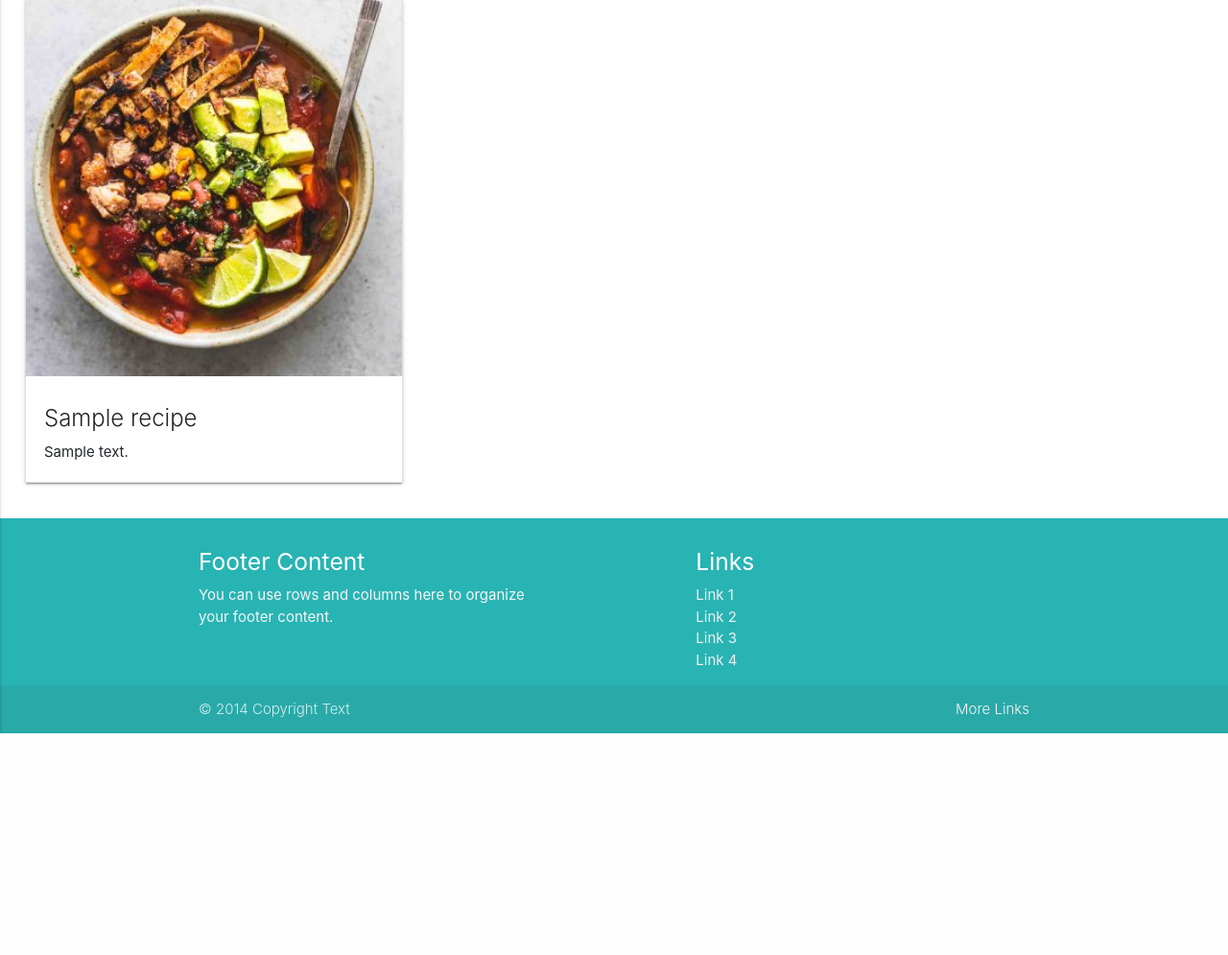
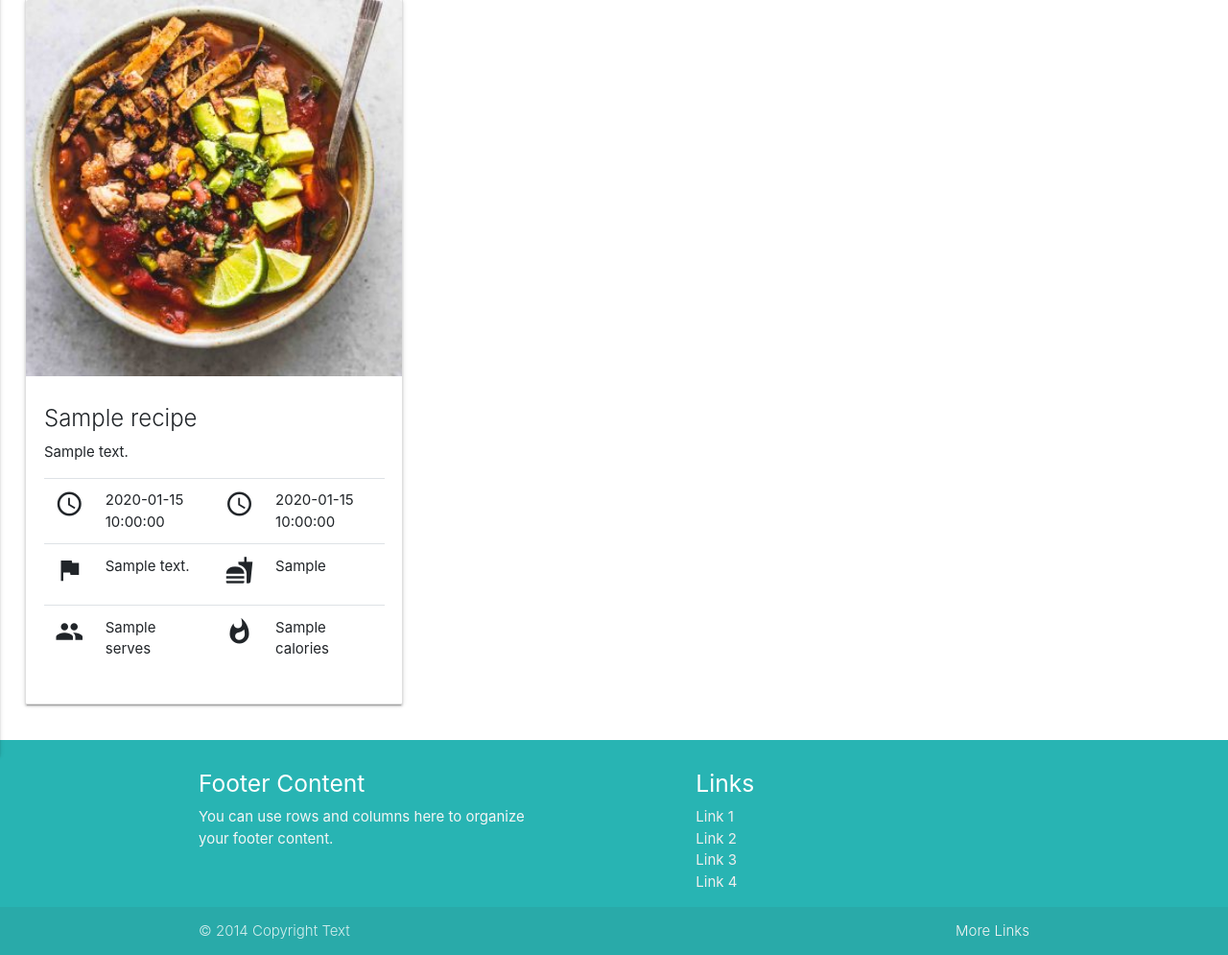
Before and after one commit to DejanHinic/cook_book, a Flask app: page /get_recipes in a window 1280 px wide. Shown: the part 73-1068 px from the top of the page at 96% size. Before the commit the page ends 837 px from the top, so only its background shows below. Run offline with Flask 2, Linux system fonts and the light colour scheme; a database or web service that is not in the repository returns one stand-in record (values such as "Sample title"); some libraries are stand-ins or nearby versions.

Commit message:
adding icons and connecting the arrays from mongodb

```diff
--- a/templates/recipes.html
+++ b/templates/recipes.html
@@ -9,6 +9,28 @@
                         <div class="card-body">
                             <h5 class="card-title">{{recipe.recipe_name}}</h5>
                             <p class="card-text">{{recipe.recipe_description}}</p>
+                            <table class="table">
+                                <tbody>
+                                    <tr>
+                                        <th scope="row"><i class="small material-icons prefix">access_time</i></th>
+                                        <td>{{recipe.prep_time}}</td>
+                                        <th scope="row"><i class="small material-icons prefix">access_time</i></th>
+                                        <td>{{recipe.cook_time}}</td>
+                                    </tr>
+                                    <tr>
+                                        <th scope="row"><i class="small material-icons prefix">flag</i></th>
+                                        <td>{{recipe.cuisine}}</td>
+                                        <th scope="row"><i class="small material-icons prefix">fastfood</i></th>
+                                        <td>{{recipe.food_type}}</td>
+                                    </tr>
+                                    <tr>
+                                        <th scope="row"><i class="small material-icons prefix">group</i></th>
+                                        <td>{{recipe.serves}}</td>
+                                        <th scope="row"><i class="small material-icons prefix">whatshot</i></th>
+                                        <td>{{recipe.calories}}</td>
+                                    </tr>
+                                </tbody>
+                            </table>
                         </div>
                     </div>
                 </div>
```
